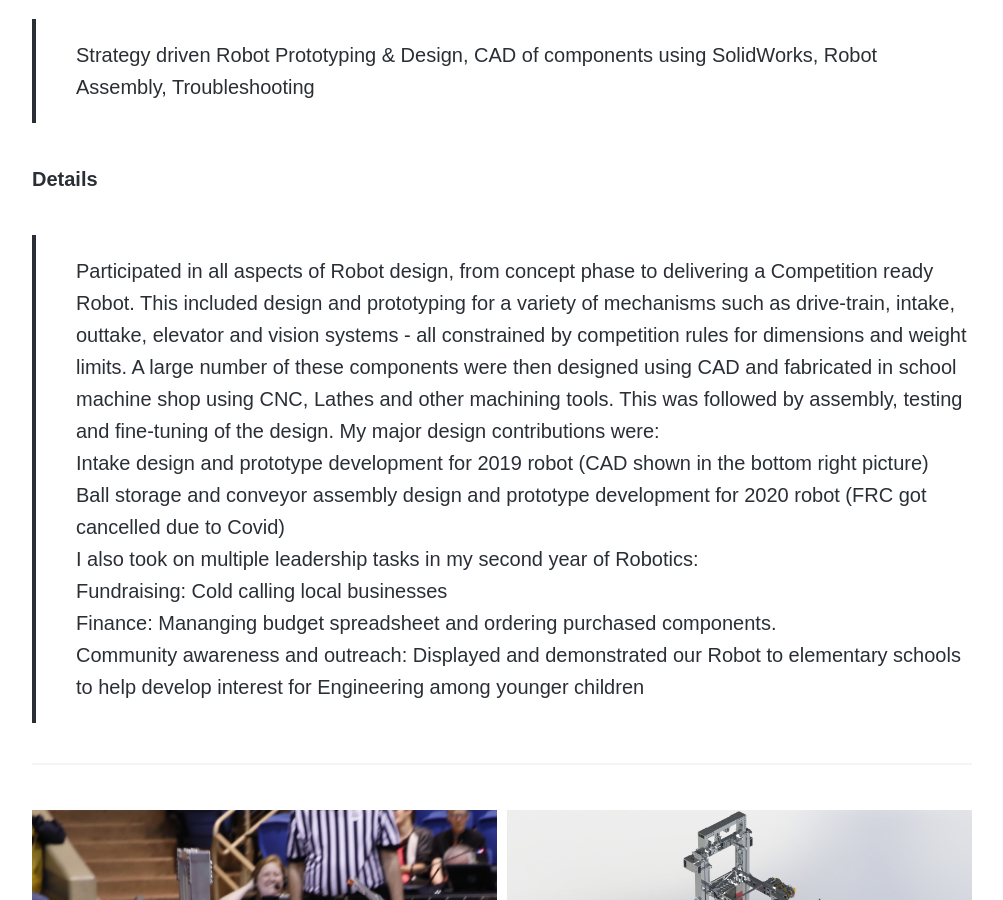
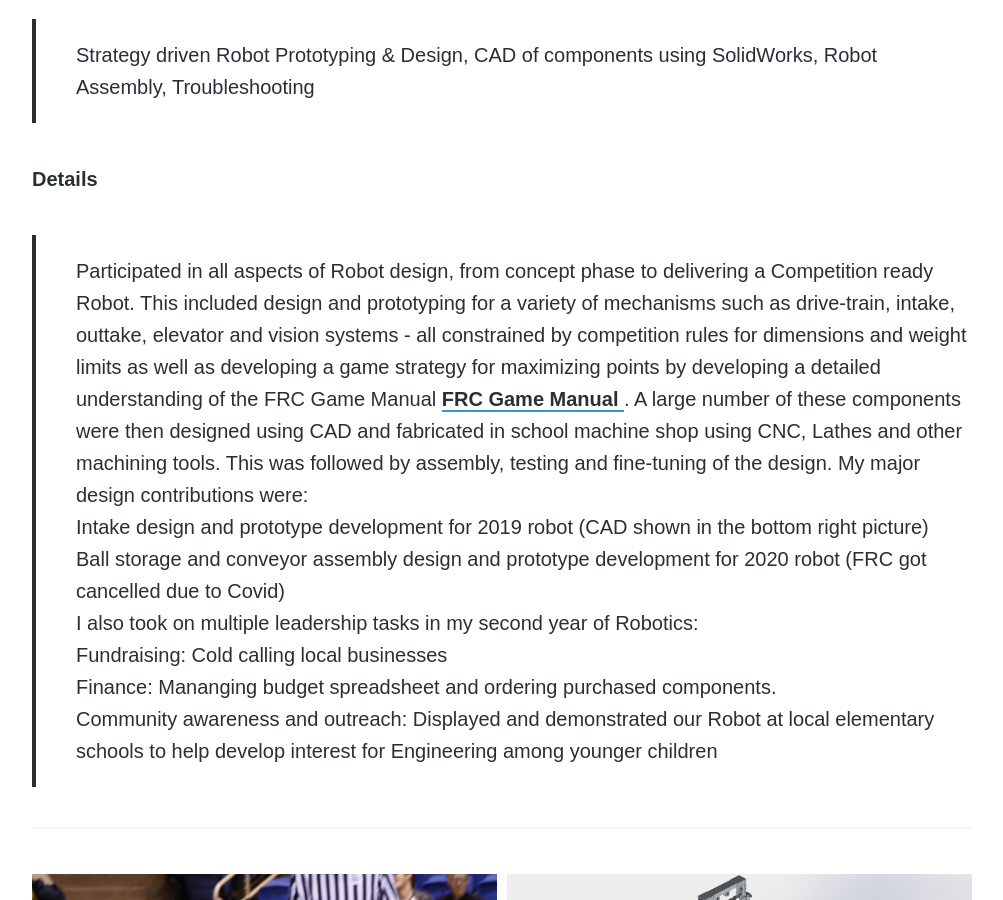
Before and after one commit to disha-22/disha-22.github.io, a Jekyll site: the page built from _projects/robotics.md, in a window 1280 px wide and 900 px high, scrolled down 1280 px. Shown: the whole window, without its empty margins (138-1141 px from the left). Built offline with Jekyll 4.4.1, drawn with Linux system fonts in a browser that asks for light colours; nearby versions of some CDN libraries; some web fonts are replaced.

Commit message:
Update robotics.md

```diff
--- a/_projects/robotics.md
+++ b/_projects/robotics.md
@@ -22,7 +22,7 @@
 
 
 <h6> Details </h6>
-> Participated in all aspects of Robot design, from concept phase to delivering a Competition ready Robot. This included design and prototyping for a variety of mechanisms such as drive-train, intake, outtake, elevator and vision systems - all constrained by competition rules for dimensions and weight limits.  A large number of these components were then designed using CAD and fabricated in school machine shop using CNC, Lathes and other machining tools.  This was followed by assembly, testing and fine-tuning of the design. My major design contributions were:  <br> Intake design and prototype development for 2019 robot (CAD shown in the bottom right picture) <br> Ball storage and conveyor assembly design and prototype development for 2020 robot (FRC got cancelled due to Covid) <br> I also took on multiple leadership tasks in my second year of Robotics: <br> Fundraising: Cold calling local businesses <br> Finance: Mananging budget spreadsheet and ordering purchased components. <br> Community awareness and outreach: Displayed and demonstrated our Robot to elementary schools to help develop interest for Engineering among younger children
+> Participated in all aspects of Robot design, from concept phase to delivering a Competition ready Robot. This included design and prototyping for a variety of mechanisms such as drive-train, intake, outtake, elevator and vision systems - all constrained by competition rules for dimensions and weight limits as well as developing a game strategy for maximizing points by developing a detailed understanding of the FRC Game Manual <a href="https://firstfrc.blob.core.windows.net/frc2020/Manual/2020FRCGameSeasonManual.pdf"> FRC Game Manual </a>.  A large number of these components were then designed using CAD and fabricated in school machine shop using CNC, Lathes and other machining tools.  This was followed by assembly, testing and fine-tuning of the design. My major design contributions were:  <br> Intake design and prototype development for 2019 robot (CAD shown in the bottom right picture) <br> Ball storage and conveyor assembly design and prototype development for 2020 robot (FRC got cancelled due to Covid) <br> I also took on multiple leadership tasks in my second year of Robotics: <br> Fundraising: Cold calling local businesses <br> Finance: Mananging budget spreadsheet and ordering purchased components. <br> Community awareness and outreach: Displayed and demonstrated our Robot at local elementary schools to help develop interest for Engineering among younger children
 
 
 ---
```
